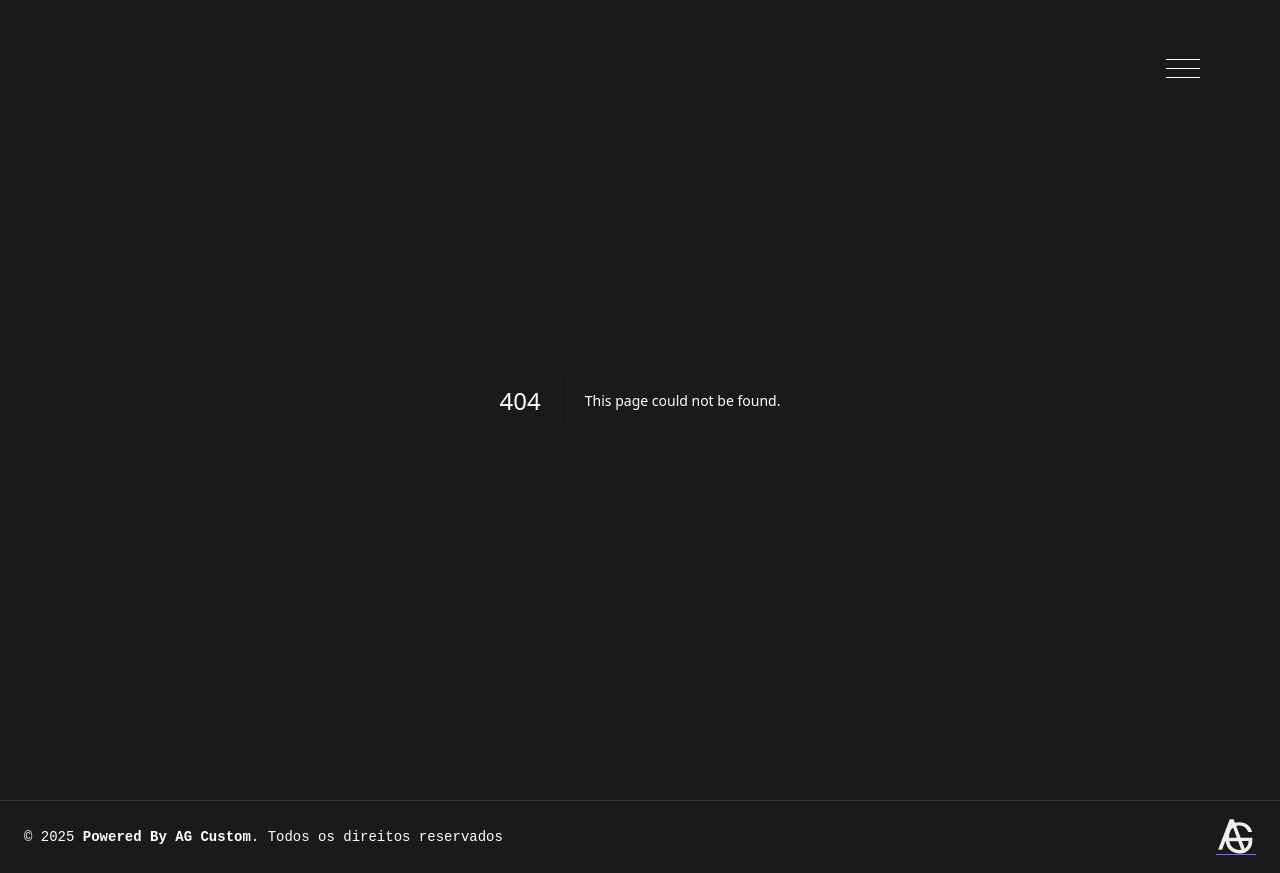
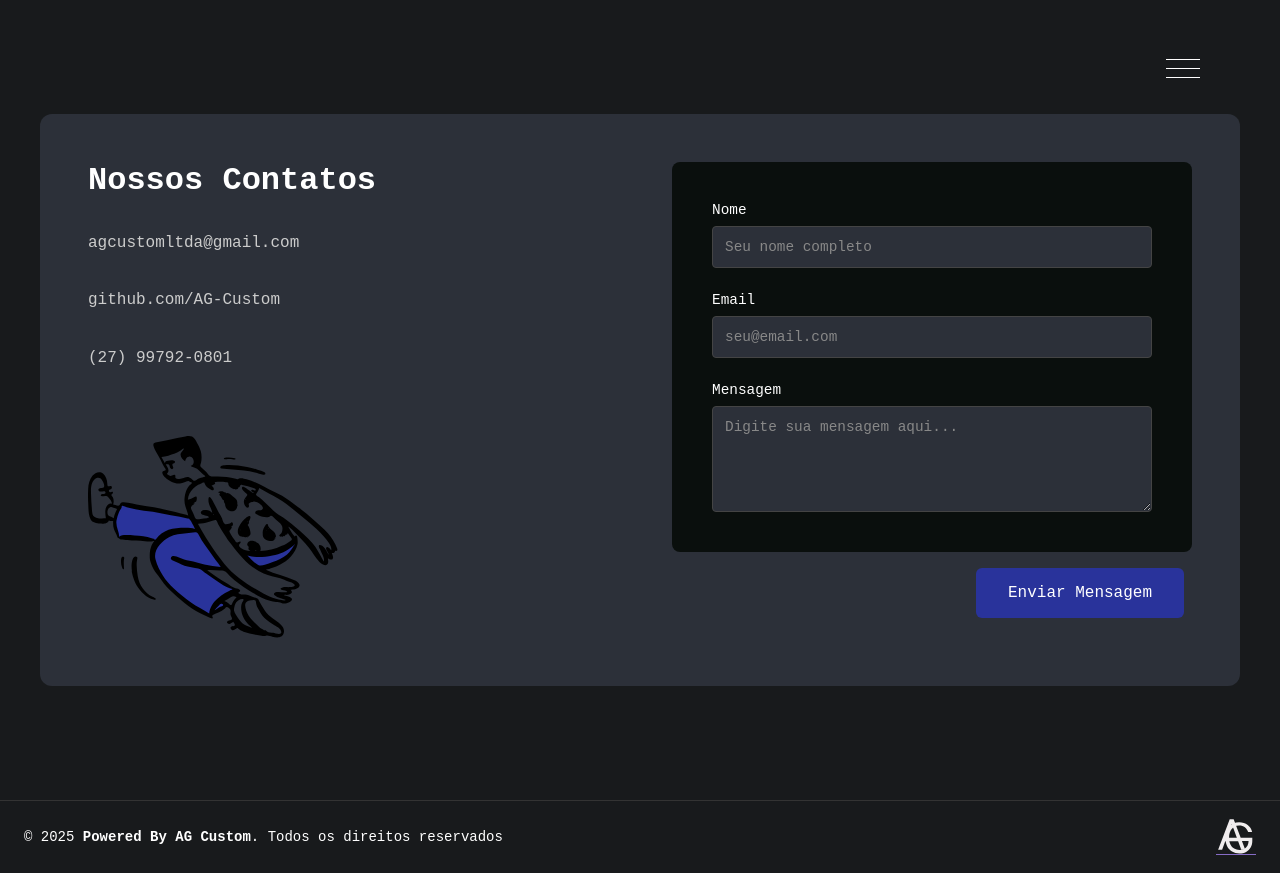
Before and after one commit to Rudio1/website_AG-Custom, a Next.js app: page /contatos in a window 1280 px wide. Before the commit this address had no page. Built offline with nearby package versions, Linux system fonts and the light colour scheme; a web font is replaced by a local one.

Commit message:
feat: add new contact page

```diff
--- a/src/app/components/HeaderDesktop/Header.scss
+++ b/src/app/components/HeaderDesktop/Header.scss
@@ -49,7 +49,7 @@
     position: relative;
     top: 46%;
     color: #fff;
-    text-transform: uppercase;
+    // text-transform: uppercase;
     font-family: 'PPSupplyMono', monospace;
     font-weight: normal;
     letter-spacing: 4px;
@@ -57,6 +57,7 @@
     display: block;
     text-align: center;
     font-size: 0.9rem;
+    cursor: pointer;
   }
 
   .overlay-navigation nav li a:before {
--- a/src/app/components/HeaderDesktop/Header.tsx
+++ b/src/app/components/HeaderDesktop/Header.tsx
@@ -1,6 +1,7 @@
 "use client";
 
 import { useState } from 'react';
+import Link from 'next/link';
 import './Header.scss'; // Import styles globally
 import clsx from 'clsx';
 
@@ -12,10 +13,10 @@ const Header = () => {
   };
 
   const navItems = [
-    { href: '#', label: 'Início', dataContent: 'Voltar ao início', delay: '' },
+    { href: '/', label: 'Início', dataContent: 'Voltar ao início', delay: '' },
     { href: '#', label: 'Serviços', dataContent: 'Explore nossos serviços', delay: '-delay-1' },
     { href: '#', label: 'Sobre', dataContent: 'Conheça a AG Custom', delay: '-delay-2' },
-    { href: '#', label: 'Contato', dataContent: 'Entre em contato', delay: '-delay-3' },
+    { href: '/contatos', label: 'Contato', dataContent: 'Entre em contato', delay: '-delay-3' },
     { href: '#', label: 'Projetos', dataContent: 'Veja nossos projetos', delay: '-delay-4' },
   ];
 
--- /dev/null
+++ b/src/app/contatos/page.tsx
@@ -0,0 +1,10 @@
+import React from 'react';
+import ContatosSection from '../sections/ContatosSection';
+
+export default function Contatos() {
+  return (
+    <div className="page">
+      <ContatosSection />
+    </div>
+  );
+}
--- /dev/null
+++ b/src/app/sections/ContatosSection.module.scss
@@ -0,0 +1,183 @@
+// === ESTILOS DA SEÇÃO DE CONTATOS ===
+
+.contatos {
+  min-height: 100vh;
+  display: flex;
+  align-items: center;
+  justify-content: center;
+  padding: 2rem;
+  background: #181A1C;
+
+  &__container {
+    width: 100%;
+    max-width: 1200px;
+    display: flex;
+    flex-direction: column;
+    gap: 2rem;
+  }
+
+  &__content {
+    background: #2C3039;
+    border-radius: 12px;
+    padding: 3rem;
+    display: flex;
+    gap: 4rem;
+    align-items: stretch;
+
+    @media (max-width: 768px) {
+      flex-direction: column;
+      padding: 2rem;
+      gap: 2rem;
+      align-items: flex-start;
+    }
+  }
+
+  &__info {
+    flex: 1;
+    color: #fff;
+    display: flex;
+    flex-direction: column;
+
+    h2 {
+      margin: 0 0 2rem 0;
+      font-size: 2rem;
+      font-weight: bold;
+    }
+
+    p {
+      margin: 0 0 1rem 0;
+      font-size: 1rem;
+      color: #ccc;
+      line-height: 1.6;
+
+      &:last-child {
+        margin-bottom: 0;
+      }
+    }
+  }
+
+  &__title {
+    font-size: 2rem;
+    font-weight: bold;
+    color: #fff;
+    margin-bottom: 2rem;
+  }
+
+  &__details {
+    display: flex;
+    flex-direction: column;
+    gap: 1rem;
+    margin-bottom: 2rem;
+  }
+
+  &__formWrapper {
+    flex: 1;
+    display: flex;
+    flex-direction: column;
+    gap: 1rem;
+  }
+
+  &__form {
+    background: #0A0F0D;
+    border-radius: 8px;
+    padding: 2.5rem;
+    min-height: 300px;
+
+    form {
+      display: flex;
+      flex-direction: column;
+      gap: 1.5rem;
+      height: 100%;
+    }
+  }
+
+  &__field {
+    display: flex;
+    flex-direction: column;
+    gap: 0.5rem;
+
+    label {
+      color: #fff;
+      font-size: 0.9rem;
+      font-weight: 500;
+    }
+
+    input,
+    textarea {
+      background: #2C3039;
+      border: 1px solid #444;
+      border-radius: 4px;
+      padding: 0.75rem;
+      color: #fff;
+      font-family: 'PPSupplyMono', monospace;
+      font-size: 0.9rem;
+      transition: border-color 0.2s ease;
+
+      &:focus {
+        outline: none;
+        border-color: #29339B;
+      }
+
+      &::placeholder {
+        color: #888;
+      }
+    }
+
+    textarea {
+      resize: vertical;
+      min-height: 100px;
+    }
+  }
+
+  &__submit {
+    display: flex;
+    justify-content: flex-end;
+    padding-right: 0.5rem;
+
+    @media (max-width: 768px) {
+      justify-content: center;
+    }
+  }
+
+  &__button {
+    background: #29339B;
+    color: #fff;
+    border: none;
+    border-radius: 6px;
+    padding: 1rem 2rem;
+    font-family: 'PPSupplyMono', monospace;
+    font-size: 1rem;
+    font-weight: 500;
+    cursor: pointer;
+    transition: all 0.2s ease;
+
+    &:hover {
+      background: #1e2670;
+      transform: translateY(-2px);
+    }
+
+    &:active {
+      transform: translateY(0);
+    }
+  }
+
+  &__illustration {
+    display: flex;
+    justify-content: flex-start;
+    margin-top: 2rem;
+    align-self: flex-start;
+
+    img {
+      max-width: 250px;
+      height: auto;
+    }
+
+    @media (max-width: 768px) {
+      justify-content: center;
+
+      img {
+        max-width: 200px;
+      }
+    }
+  }
+}
--- /dev/null
+++ b/src/app/sections/ContatosSection.tsx
@@ -0,0 +1,112 @@
+"use client";
+
+import React, { useState } from 'react';
+import Image from 'next/image';
+import styles from './ContatosSection.module.scss';
+
+const ContatosSection: React.FC = () => {
+  const [formData, setFormData] = useState({
+    nome: '',
+    email: '',
+    mensagem: ''
+  });
+
+  const handleInputChange = (e: React.ChangeEvent<HTMLInputElement | HTMLTextAreaElement>) => {
+    const { name, value } = e.target;
+    setFormData(prev => ({
+      ...prev,
+      [name]: value
+    }));
+  };
+
+  const handleSubmit = (e: React.FormEvent) => {
+    e.preventDefault();
+    console.log('Form submitted:', formData);
+    // Aqui implementaria o envio do formulário
+  };
+
+  return (
+    <section className={styles.contatos}>
+      <div className={styles.contatos__container}>
+        <div className={styles.contatos__content}>
+          {/* Lado esquerdo - Informações de contato */}
+          <div className={styles.contatos__info}>
+            <h2 className={styles.contatos__title}>Nossos Contatos</h2>
+            <div className={styles.contatos__details}>
+              <p>agcustomltda@gmail.com</p>
+              <p>github.com/AG-Custom</p>
+              <p>(27) 99792-0801</p>
+            </div>
+
+            {/* SVG dentro do container */}
+            <div className={styles.contatos__illustration}>
+              <Image
+                src="/jumping.svg"
+                alt="Ilustração"
+                width={326}
+                height={264}
+              />
+            </div>
+          </div>
+
+          {/* Lado direito - Formulário */}
+          <div className={styles.contatos__formWrapper}>
+            <div className={styles.contatos__form}>
+              <form onSubmit={handleSubmit}>
+                <div className={styles.contatos__field}>
+                  <label htmlFor="nome">Nome</label>
+                  <input
+                    type="text"
+                    id="nome"
+                    name="nome"
+                    placeholder="Seu nome completo"
+                    value={formData.nome}
+                    onChange={handleInputChange}
+                    required
+                  />
+                </div>
+
+                <div className={styles.contatos__field}>
+                  <label htmlFor="email">Email</label>
+                  <input
+                    type="email"
+                    id="email"
+                    name="email"
+                    placeholder="seu@email.com"
+                    value={formData.email}
+                    onChange={handleInputChange}
+                    required
+                  />
+                </div>
+
+                <div className={styles.contatos__field}>
+                  <label htmlFor="mensagem">Mensagem</label>
+                  <textarea
+                    id="mensagem"
+                    name="mensagem"
+                    placeholder="Digite sua mensagem aqui..."
+                    value={formData.mensagem}
+                    onChange={handleInputChange}
+                    rows={5}
+                    required
+                  />
+                </div>
+              </form>
+            </div>
+
+            {/* Botão de enviar embaixo do formulário */}
+            <div className={styles.contatos__submit}>
+              <button type="submit" onClick={handleSubmit} className={styles.contatos__button}>
+                Enviar Mensagem
+              </button>
+            </div>
+          </div>
+        </div>
+
+
+      </div>
+    </section>
+  );
+};
+
+export default ContatosSection;
```
Also changed, not shown: public/jumping.svg (added).
